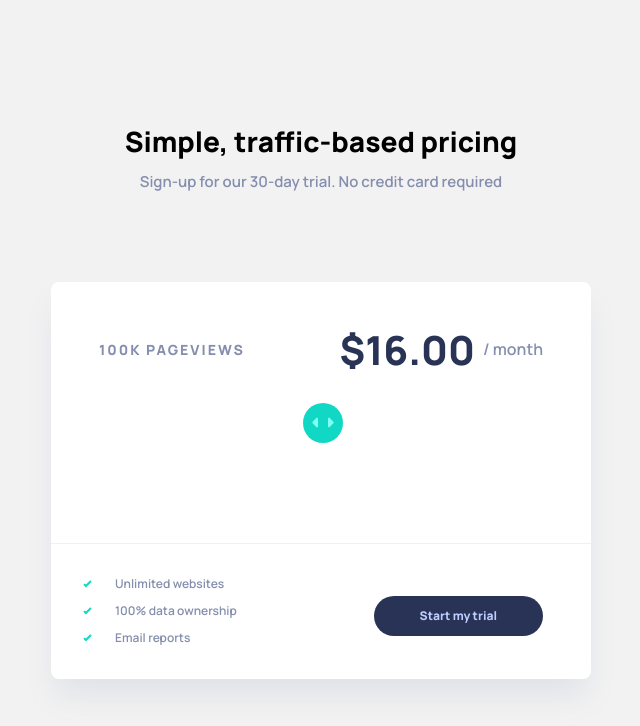
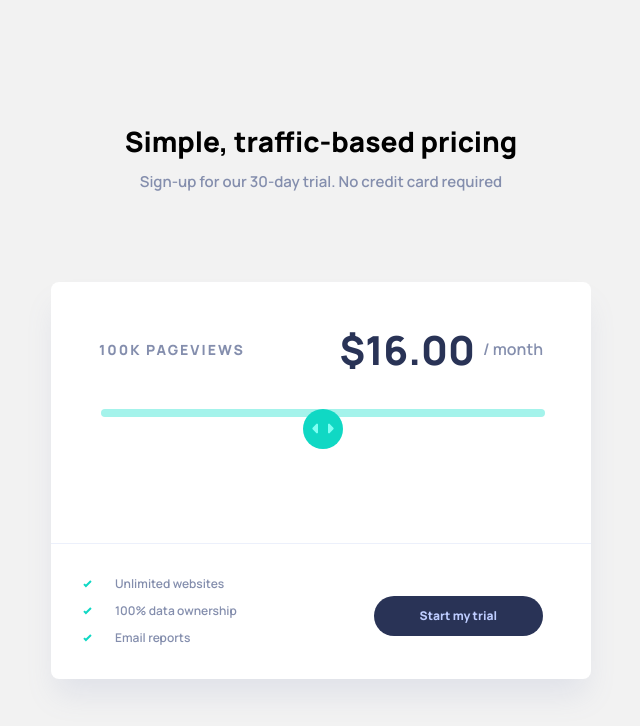
Before and after one commit to bralash/pricing, a React (Create React App) app: page / in a window 1280 px wide. Shown: the top 726 px of the page, without its empty margins (319-959 px from the left). Built offline with nearby package versions, Linux system fonts and the light colour scheme.

Commit message:
Working on custom slider

```diff
--- a/src/components/range-slider/range-slider.module.scss
+++ b/src/components/range-slider/range-slider.module.scss
@@ -1,13 +1,12 @@
-
-.rangeSlider input[type=range] {
+.rangeSlider input {
     width: 100%;
     appearance: none;
 }
 
-.rangeSlider input[type=range]::-webkit-slider-thumb {
-    appearance: none;
+.rangeSlider input::-webkit-slider-thumb {
     width: 40px;
     height: 40px;
+    appearance: none;
     background-color: #10D8C4;
     border-radius: 20px;
     background-image: url(icon-slider.svg);
@@ -15,3 +14,10 @@
     background-position: center;
     cursor: pointer;
 }
+
+.rangeSlider input::-webkit-slider-runnable-track {
+    background-color: #A4F3EB;
+    height: 8px;
+    border-radius: 5px;
+    appearance: none;
+}
--- a/src/components/range-slider/range-slider.tsx
+++ b/src/components/range-slider/range-slider.tsx
@@ -1,3 +1,5 @@
+/* eslint-disable @typescript-eslint/no-unused-vars */
+import React from 'react';
 import styles from './range-slider.module.scss';
 
 export interface RangeSliderProps {
@@ -5,7 +7,9 @@ export interface RangeSliderProps {
 }
 
 export const RangeSlider = ({ className }: RangeSliderProps) => {
-    return <div className={`${styles.rangeSlider} ${className}`}>
-        <input type='range' />
-    </div>;
+    return (
+        <div className={`${styles.rangeSlider} ${className}`}>
+            <input type="range" min="0" max="100" value="50" onChange={()=>{}} className="slider" />
+        </div>
+    );
 };
```
